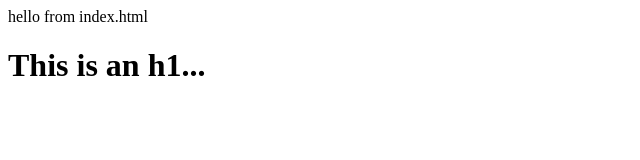
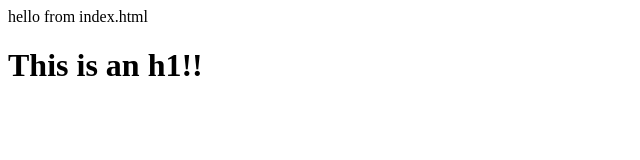
Before and after one commit to aaron1729/human-jukebox, a React app: page / in a window 1280 px wide. Shown: the top 160 px of the page, without its empty margins (0-640 px from the left). Built offline with nearby package versions, Linux system fonts and the light colour scheme.

Commit message:
added client and server directories

```diff
--- a/src/index.tsx
+++ b/src/client/index.tsx
@@ -2,6 +2,6 @@ import React from 'react';
 import ReactDOM from 'react-dom';
 
 ReactDOM.render(
-  <h1>This is an h1...</h1>,
+  <h1>This is an h1!!</h1>,
   document.getElementById('root')
 );
--- a/webpack.config.js
+++ b/webpack.config.js
@@ -3,7 +3,7 @@ const HtmlWebpackPlugin = require('html-webpack-plugin');
 
 module.exports = {
     mode: 'development',
-    entry: path.join(__dirname, "src", "index.tsx"),
+    entry: path.join(__dirname, "src/client", "index.tsx"),
     output: {
         path: path.resolve(__dirname, "dist"),
     },
@@ -31,7 +31,7 @@ module.exports = {
     },
     plugins: [
     new HtmlWebpackPlugin({
-      template: path.join(__dirname, "src", "index.html"),
+      template: path.join(__dirname, "src/client", "index.html"),
     }),
   ],
 }
```
Also changed, not shown: src/client/index.html (renamed from src/index.html).
